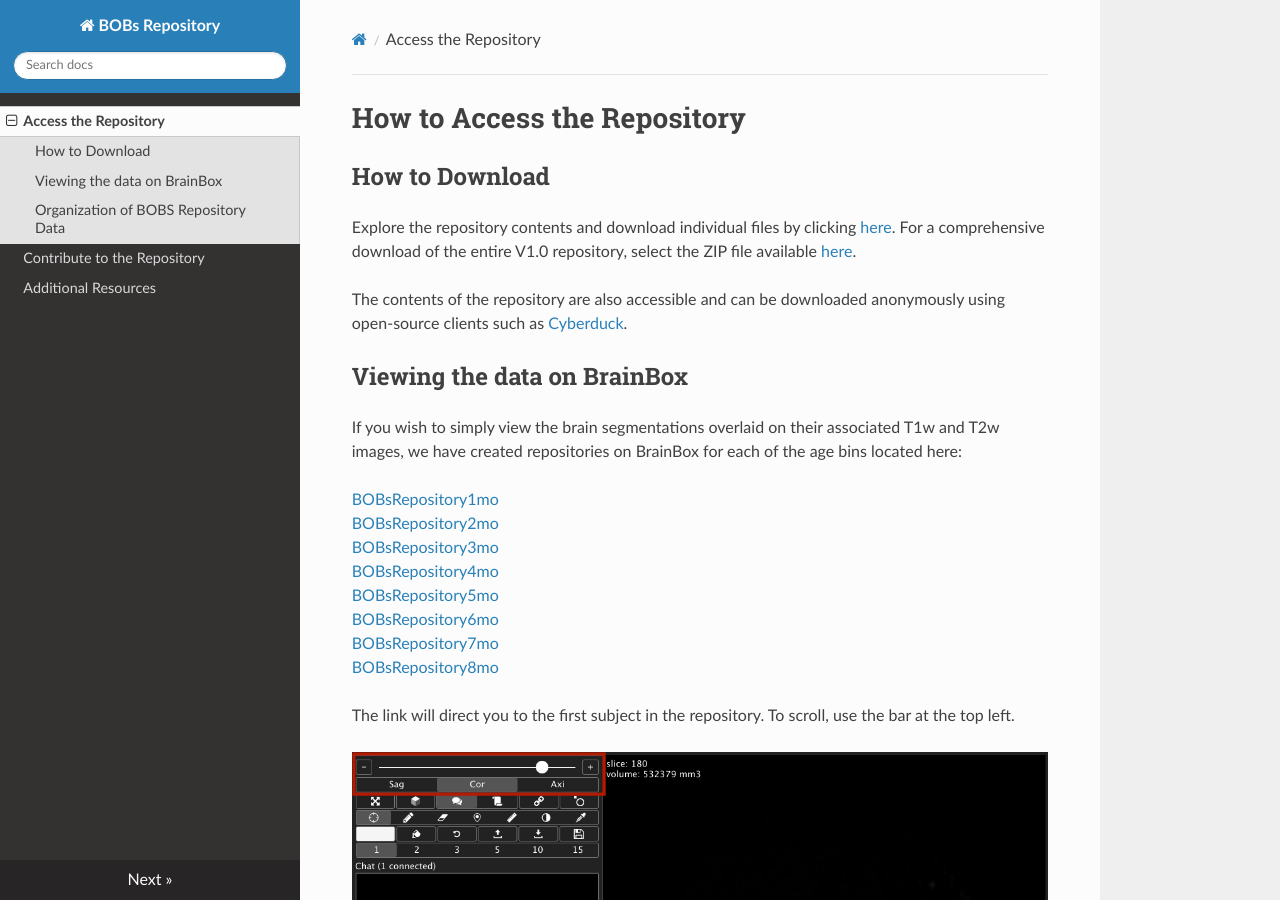
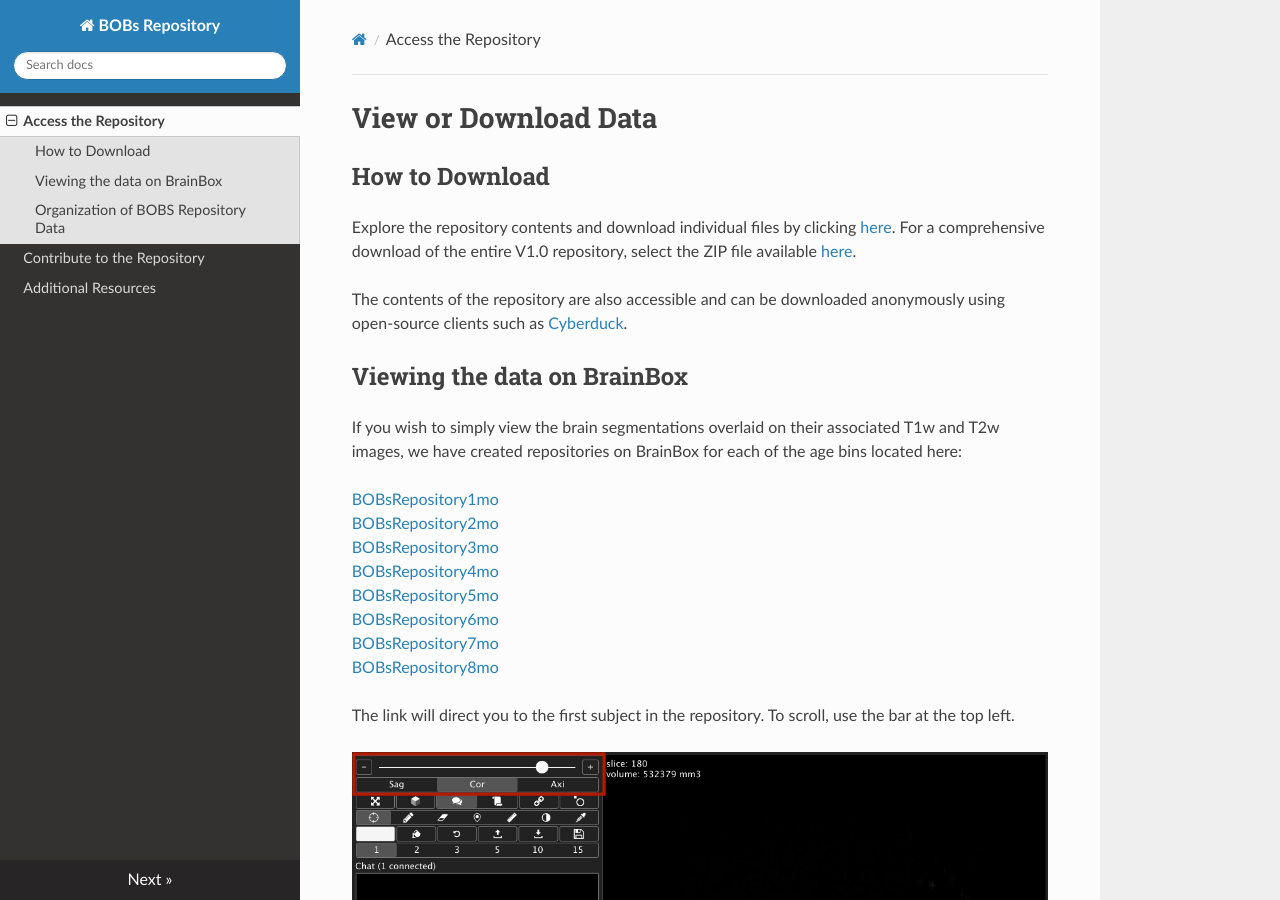
Before and after one commit to DCAN-Labs/BOBsRepositoryRTD, an MkDocs documentation site: the page built from docs/data_access.md, in a window 1280 px wide and 900 px high. Built offline with MkDocs 1.6.1, drawn with Linux system fonts in a browser that asks for light colours; nearby versions of some CDN libraries.

Commit message:
Update data_access.md

```diff
--- a/docs/data_access.md
+++ b/docs/data_access.md
@@ -1,4 +1,4 @@
-# How to Access the Repository
+# View or Download Data
 
 ## How to Download
 
```
